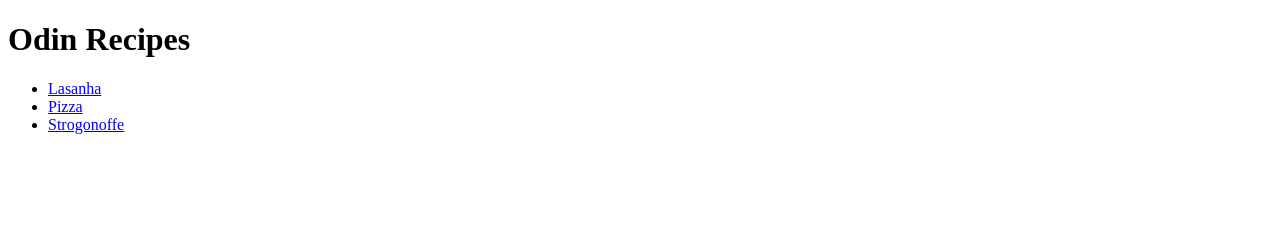
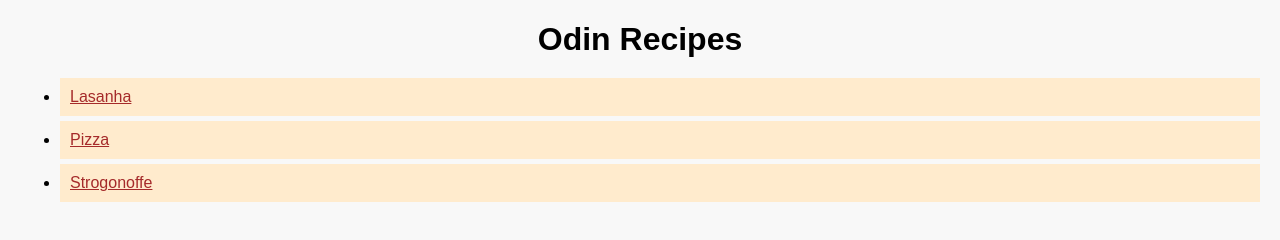
Before and after one commit to VitorHugoVaccari/odin-recipes, a plain HTML site: page index.html in a window 1280 px wide. Drawn offline with Linux system fonts and the light colour scheme.

Commit message:
Adicionei CSS basico para o título e para os links além de criar um arquivo style.css para armazenar as regras de estilo.

```diff
--- a/index.html
+++ b/index.html
@@ -4,9 +4,10 @@
     <meta charset="UTF-8">
     <meta name="viewport" content="width=device-width, initial-scale=1.0">
     <title>Odin Recipes</title>
+    <link rel="stylesheet" href="./style.css">
 </head>
 <body>
-    <h1>Odin Recipes</h1>
+    <h1 class="titulo">Odin Recipes</h1>
     <ul>
     <li><a href="./recipes/lasagna.html">Lasanha</a></li>
     <li><a href="./recipes/pizza.html">Pizza</a></li>
--- /dev/null
+++ b/style.css
@@ -0,0 +1,23 @@
+body {
+    font-family: Arial, sans-serif;
+    margin: 20px;
+    background-color:#f8f8f8;
+}
+
+.titulo {
+    font-size: 2em;
+    font-weight: bold;
+    margin-bottom: 20px;
+    text-align: center;
+}
+
+li {
+    background-color:blanchedalmond;
+    width: auto;
+    padding: 10px;
+    margin: 5px 0;
+}
+
+a {
+    color: brown;
+}
```
